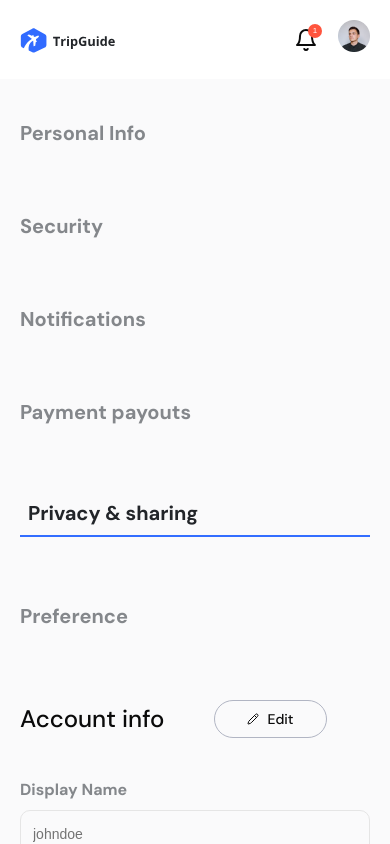
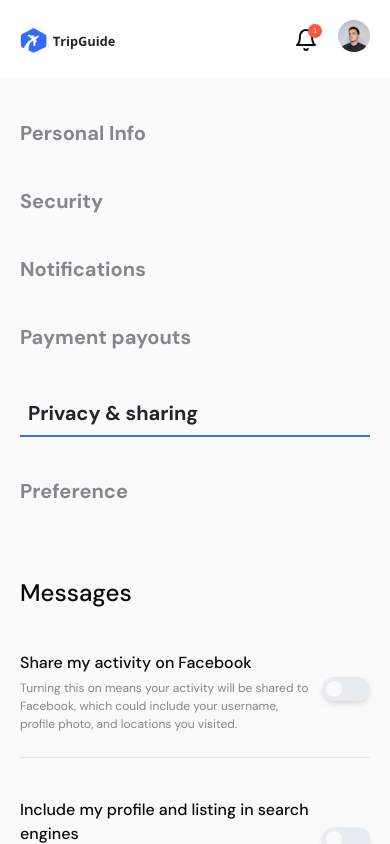
Before and after one commit to paulinasprojects/tripguide-dev, a Next.js app: page /account-settings in a window 390 px wide. Both pictures are taken after a click on the button "Privacy & sharing". Shown: the top 844 px of the page. Built offline with nearby package versions, Linux system fonts and the light colour scheme.

Commit message:
added responsive privacy and sharing  section  on the account settigns page

```diff
--- a/src/app/account-settings/page.tsx
+++ b/src/app/account-settings/page.tsx
@@ -7,7 +7,7 @@ const AccountSettingsPage = () => {
       <div>
         <ProfileBreadcrumbs
           href="/account-settings"
-          label="Personal Information"
+          label="Account Settings"
         />
       </div>
       <div className="mt-10">
--- a/src/components/account-support-notifications.tsx
+++ b/src/components/account-support-notifications.tsx
@@ -22,7 +22,7 @@ const AccountSupportNotifications = () => {
       <span className="text-[12px] text-[#84878B] font-dm-sans font-normal">Receive notifications via mobile phone</span>
     </div>
     <div className="mx-auto">
-    <Switch className=""/>
+    <Switch/>
     </div>
   </div>
   <Separator className="my-[24px] lg:w-[740px] md:w-[500px] max-sm:w-[350px]"/>
@@ -32,7 +32,7 @@ const AccountSupportNotifications = () => {
       <span className="text-[12px] text-[#84878B] font-dm-sans font-normal">Receive notifications on your browser</span>
     </div>
     <div className="mx-auto">
-    <Switch className=""/>
+    <Switch/>
     </div>
   </div>
   </div>
--- a/src/components/account-tab-content.tsx
+++ b/src/components/account-tab-content.tsx
@@ -7,6 +7,7 @@ import PersonalInfo from "./personal-info";
 import Security from "./security";
 import Notifications from "./notifications";
 import PaymentPayout from "./payment-payout";
+import PrivacyAndSharing from "./privacy-and-sharing";
 
 const AccountTabContent = () => {
   const [toggleState, setToggleState] = useState<number>(1);
@@ -22,7 +23,7 @@ const AccountTabContent = () => {
       case 4:
       return <PaymentPayout/>;
       case 5:
-      return <PersonalInfo/>;
+      return <PrivacyAndSharing/>;
       case 6:
       return <PersonalInfo/>;
       default:
@@ -33,7 +34,7 @@ const AccountTabContent = () => {
 
   return (
     <div>
-      <div className="lg:flex max-sm:flex gap-[65px] max-sm:flex-col md:grid md:grid-cols-2 md:gap-[30px]">
+      <div className="lg:flex max-sm:flex gap-[65px] max-sm:flex-col md:grid md:grid-cols-2 md:gap-[30px] max-sm:gap-10">
         <AccountTabs
           label="Personal Info"
           isActive={toggleState === 1}
--- a/src/components/confirm-component.tsx
+++ b/src/components/confirm-component.tsx
@@ -4,10 +4,10 @@ import CardInformation from './card-information'
 import BookingInformationCard from './booking-information-card'
 
 const images = [
-  "https://res.cloudinary.com/dymlzmyuo/image/upload/v1730885944/master_card_y5cpaf.png",
-  "https://res.cloudinary.com/dymlzmyuo/image/upload/v1730885815/visa_r4hwqx.png",
-  "https://res.cloudinary.com/dymlzmyuo/image/upload/v1730726287/american_qzhabg.png",
-  "https://res.cloudinary.com/dymlzmyuo/image/upload/v1730885807/american-express_rn7m5s.png",
+  "https://res.cloudinary.com/dymlzmyuo/image/upload/v1731397416/master_card_uvqo2k.svg",
+  "https://res.cloudinary.com/dymlzmyuo/image/upload/v1731397317/american_f8t6op.svg",
+  "https://res.cloudinary.com/dymlzmyuo/image/upload/v1731397356/american_1_bh6myo.svg",
+  "https://res.cloudinary.com/dymlzmyuo/image/upload/v1731397385/american_2_j9dmqh.svg",
 ]
 
 const ConfirmComponent = () => {
--- /dev/null
+++ b/src/components/privacy-and-sharing.tsx
@@ -0,0 +1,32 @@
+import Switch from "./switch"
+import { Separator } from "./ui/separator"
+
+const PrivacyAndSharing = () => {
+  return (
+    <div>
+      <span className="text-headlineFour font-medium font-dm-sans">Messages</span>
+      <div className="flex mt-10 items-center">
+        <div className="flex flex-col gap-[4px]">
+          <span className="text-md font-medium font-dm-sans">Share my activity on Facebook</span>
+          <span className="text-[12px] text-[#84878B] font-dm-sans font-normal">Turning this on means your activity will be shared to Facebook, which could include your username,<br />
+          profile photo, and locations you visited.</span>
+        </div>
+        <div className="mx-auto">
+        <Switch className=""/>
+        </div>
+    </div>
+    <Separator className="my-[24px] lg:w-[740px] md:w-[500px] max-sm:w-[350px]"/>
+      <div className="flex mt-10 items-center">
+            <div className="flex flex-col gap-[4px]">
+              <span className="text-md font-medium font-dm-sans">Include my profile and listing in search engines</span>
+              <span className="text-[12px] text-[#84878B] font-dm-sans font-normal">Turning this on means search engines, like Google, will display your profile and listing pages in search results.</span>
+            </div>
+            <div className="mx-auto">
+            <Switch className="-ml-10 max-sm:-ml-0"/>
+            </div>
+        </div>
+    </div>
+  )
+}
+
+export default PrivacyAndSharing
```
